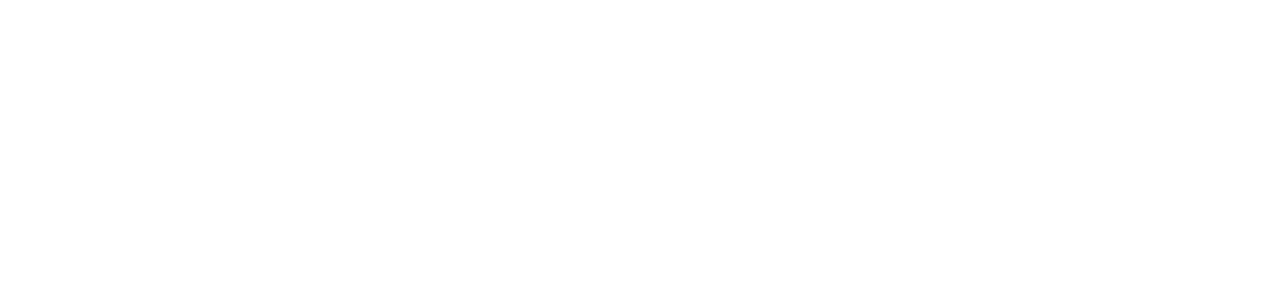
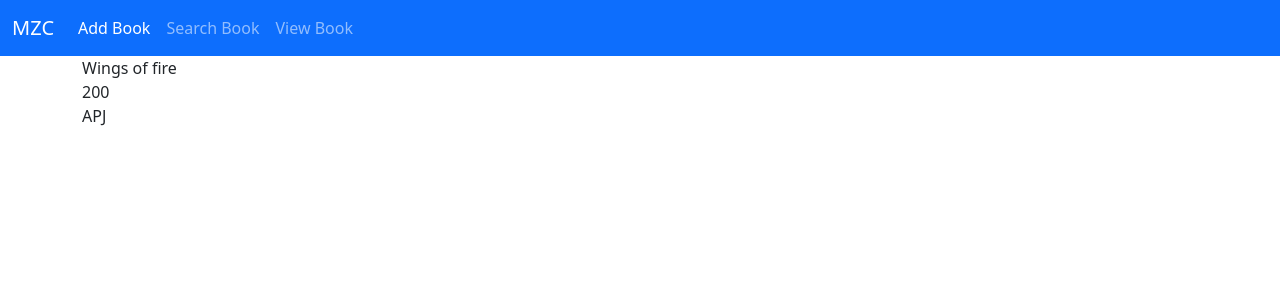
Before and after one commit to sruthybabu/Book-App, a React (Create React App) app: page /view in a window 1280 px wide. Before the commit this address had no page. Shown: the top 300 px of the page. Built offline with nearby package versions, Linux system fonts and the light colour scheme.

Commit message:
completed

```diff
--- a/src/App.js
+++ b/src/App.js
@@ -5,6 +5,7 @@ import 'bootstrap/dist/js/bootstrap.bundle.min.js';
 import Addbook from './components/Addbook';
 import Searchbook from './components/Searchbook';
 import { BrowserRouter, Route, Routes } from 'react-router-dom';
+import Viewbook from './components/Viewbook';
 
 function App() {
   return (
@@ -13,6 +14,7 @@ function App() {
 <Routes>
 <Route path="/" exact element={<Addbook/>}/>
 <Route path="/search" exact element={<Searchbook/>}/>
+<Route path="/view" exact element={<Viewbook/>}/>
 
 </Routes>
 
--- a/src/components/Navbar.js
+++ b/src/components/Navbar.js
@@ -23,6 +23,11 @@ const Navbar = () => {
 
 
         </li>
+        <li className="nav-item">
+            <Link to="/view" className="nav-link" >View Book</Link>
+
+
+        </li>
 
       </ul>
     </div>
--- a/src/components/Viewbook.js
+++ b/src/components/Viewbook.js
@@ -2,9 +2,30 @@ import React from 'react'
 import Navbar from './Navbar'
 
 const Viewbook = () => {
+var booklist={
+    "title":"Wings of fire",
+    "price":"200",
+    "author":"APJ"
+}
+
   return (
     <div>
         <Navbar/>
+        <div className="container">
+            <div className="row">
+                <div className="col col-12 col-sm-12 col-md-12 col-lg-12 col-xl-12 col-xxl-12">
+                    {booklist.title}
+                </div>
+                <div className="col col-12 col-sm-12 col-md-12 col-lg-12 col-xl-12 col-xxl-12">
+                    {booklist.price}
+                </div>
+                <div className="col col-12 col-sm-12 col-md-12 col-lg-12 col-xl-12 col-xxl-12">
+                    {booklist.author}
+                </div>
+
+
+            </div>
+        </div>
     </div>
   )
 }
```
